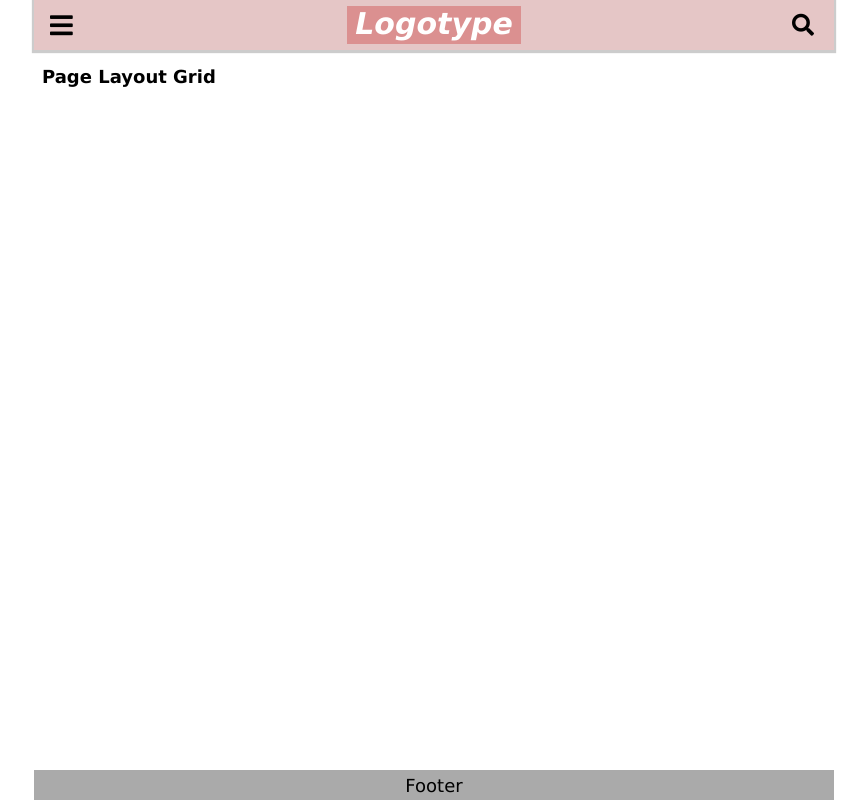
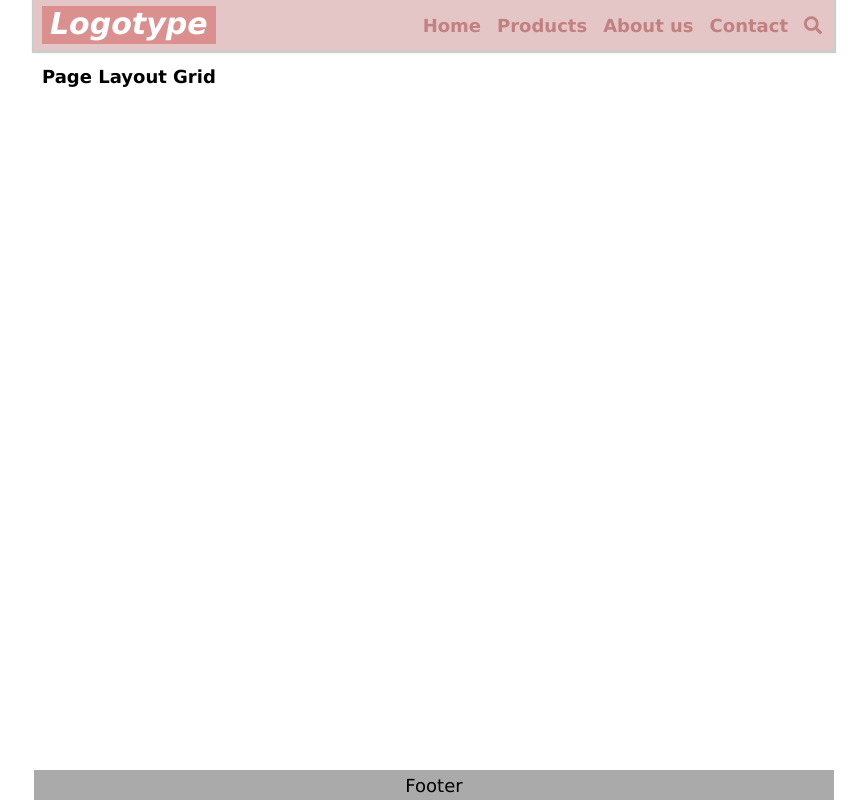
Before and after one commit to goranOlson/page-layout-grid, a plain HTML site: page index.html in a window 1280 px wide. Shown: the whole page, without its empty margins (206-1073 px from the left). Drawn offline with Linux system fonts and the light colour scheme.

Commit message:
added header/nav style for 600 screens

```diff
--- a/index.css
+++ b/index.css
@@ -10,11 +10,14 @@ body {
 }
 
 
+/*=== HEADER ===*/
 .page-header {
     position: fixed;
     width: 100%;
     height: 50px;
     display: grid;
+    grid-template-areas:
+        "nav-block logotype other-block";
     grid-template-columns: max-content auto max-content;
     grid-template-rows: 1fr;
     align-items: center;
@@ -22,7 +25,9 @@ body {
     box-shadow: 0px 1px 1px 2px rgba(0,0,0,0.2);
 }
 
-body, .page-header {
+body,
+.page-header {
+
     max-width: 800px;
     margin-inline: auto;
 }
@@ -37,8 +42,12 @@ body, .page-header {
         /* background-color: lightblue; */
 }
 
+.page-header .icons.other-block {
+    grid-area: nav-block;
+}
 
 .page-header .icons.other-block {
+    grid-area: other-block;
     justify-content: flex-end;
     padding-right: 12px;
 }
@@ -57,6 +66,10 @@ body, .page-header {
 
 
 .logotype {
+    grid-area: logotype;
+    /* grid-column: 2 / 3;
+    grid-row: 1; */
+    justify-self: center;
     width: max-content;
     padding: 0 8px 3px;
 
@@ -66,10 +79,6 @@ body, .page-header {
     font-weight: bold;
     text-decoration: none;
     font-style: italic;
-
-    grid-column: 2 / 3;
-    grid-row: 1;
-    justify-self: center;
 }
 
 .nav-container {
@@ -207,7 +216,52 @@ body footer {
 /* #================ 600px ================#*/
 @media screen and (min-width: 600px) {
     .page-header {
+        grid-template-areas:
+            "logotype other-block nav-block";
+            grid-template-areas:
+            "logotype nav-block other-block";
+        grid-template-columns: auto max-content max-content;
         background: #e5c6c6;
     }
 
+    .page-header .icons {
+        width: max-content;
+    }
+
+    .logotype {
+        justify-self: left;
+    }
+
+    .page-nav {
+        display: block;
+        position: unset;
+        width: max-content;
+        box-shadow: unset;
+        background: unset;
+        /* padding-right: 8px; */
+    }
+
+    .page-nav ul {
+        display: grid;
+        grid-template-columns: auto auto auto auto;
+        grid-template-rows: 1fr;
+        column-gap: 16px;
+            /* width: max-content; */
+    }
+
+    .page-nav ul a,
+    .page-header .icons i {
+        color: #db9090;
+        color: #c18181;
+        font-size: 18px;
+        font-weight: bold;
+    }
+
+    .page-header .icons.other-block {
+        padding-right: 4px;
+    }
+
+    .icons i.nav {  /* hide nav icon */
+        display: none;
+    }
 }
--- a/index.html
+++ b/index.html
@@ -14,7 +14,7 @@ font-awesome/5.15.2/css/all.min.css"/>
 
 <body>
   <header class="page-header">
-    <a href="#" class="logotype">Logotype</a>
+    <a href="" class="logotype">Logotype</a>
 
     <div class="icons nav-block">
       <div class='nav-container'>
@@ -36,7 +36,7 @@ font-awesome/5.15.2/css/all.min.css"/>
       <div class='search-container'>
         <i class="fa fa-search"></i>
         <!-- <i class="fa fa-search"></i> -->
-        <form action="get"></form>
+        <form action="">
           <div class="page-search">
 
             <input type="text" name="search" id="search">
```
